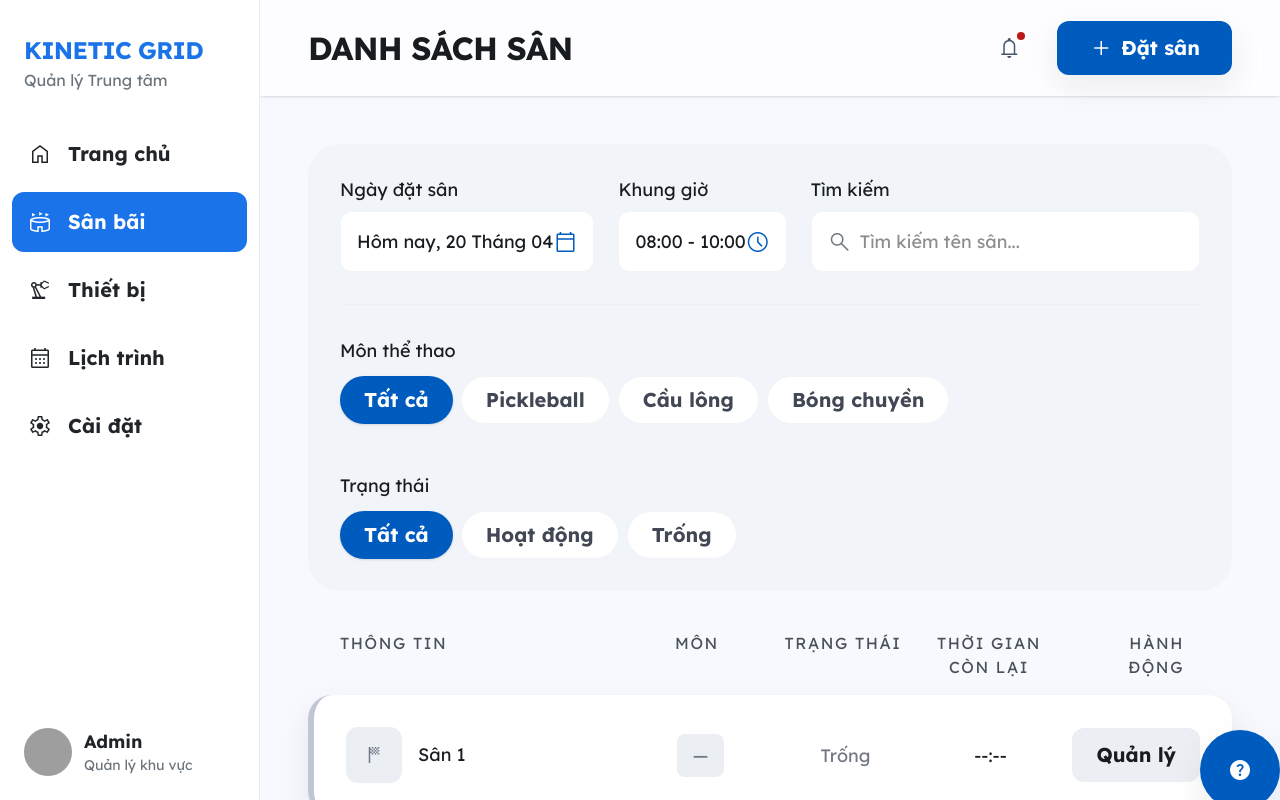
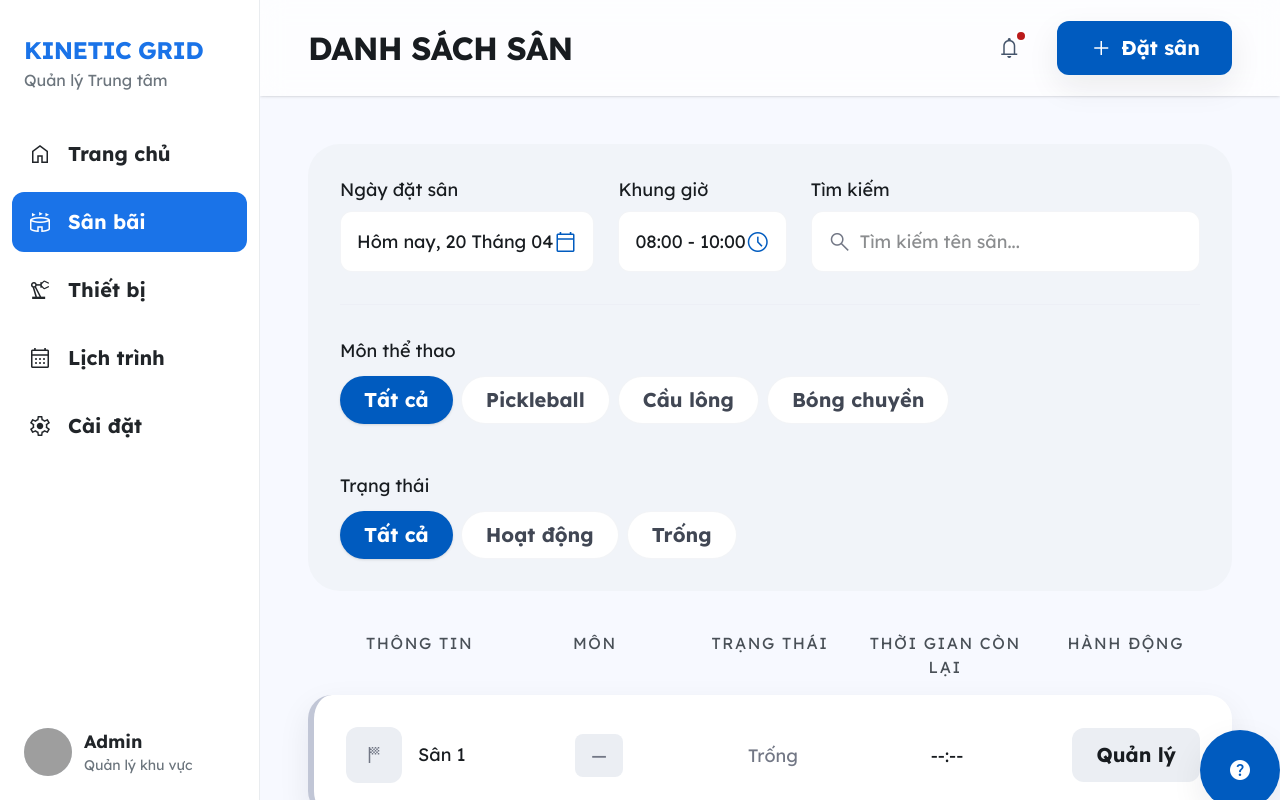
Before and after one commit to Uyhuynh23/HCI, a React (Vite) app: page /fields in a window 1280 px wide. Built offline with nearby package versions, Linux system fonts and the light colour scheme; grey boxes are pictures that could not be loaded.

Commit message:
Fix the table padding in field page

```diff
--- a/src/pages/FieldsPage.jsx
+++ b/src/pages/FieldsPage.jsx
@@ -134,8 +134,7 @@ export function FieldsPage() {
                       key={sport}
                       disabled={isDisabled}
                       onClick={() => setActiveSportFilter(sport)}
-                      className={`px-6 py-2 rounded-full action-style transition-all ${
-                        activeSportFilter === sport
+                      className={`px-6 py-2 rounded-full action-style transition-all ${activeSportFilter === sport
                         ? 'bg-primary text-on-primary shadow-sm'
                         : 'bg-surface-container-lowest text-on-surface-variant border border-outline-variant/20 hover:bg-white'
                         } ${isDisabled ? 'opacity-40 cursor-not-allowed grayscale-[0.5]' : ''}`}
@@ -158,8 +157,7 @@ export function FieldsPage() {
                         setActiveSportFilter('Tất cả');
                       }
                     }}
-                    className={`px-6 py-2 rounded-full action-style transition-colors ${
-                      activeStatusFilter === status
+                    className={`px-6 py-2 rounded-full action-style transition-colors ${activeStatusFilter === status
                       ? 'bg-primary text-on-primary shadow-sm'
                       : 'bg-surface-container-lowest text-on-surface-variant border border-outline-variant/20 hover:bg-white'
                       }`}
@@ -174,8 +172,8 @@ export function FieldsPage() {
 
         {/* Court List */}
         <section className="space-y-4">
-          <div className="grid grid-cols-6 px-8 small-style font-bold uppercase tracking-widest mb-4 gap-4">
-            <div className="col-span-2">Thông tin</div>
+          <div className="grid grid-cols-5 px-8 small-style font-bold uppercase tracking-widest mb-4 gap-4">
+            <div className="text-center">Thông tin</div>
             <div className="text-center">Môn</div>
             <div className="text-center">Trạng thái</div>
             <div className="text-center">Thời gian còn lại</div>
@@ -199,9 +197,9 @@ export function FieldsPage() {
                 <div
                   key={field.id}
                   onClick={() => navigate(`/fields/${field.id}`)}
-                  className={`grid grid-cols-6 items-center bg-surface-container-lowest p-8 rounded-[1.5rem] editorial-shadow border-l-[6px] ${borderColor} transition-all hover:scale-[1.01] hover:bg-slate-50 cursor-pointer gap-4 group`}
+                  className={`grid grid-cols-5 items-center bg-surface-container-lowest p-8 rounded-[1.5rem] editorial-shadow border-l-[6px] ${borderColor} transition-all hover:scale-[1.01] hover:bg-slate-50 cursor-pointer gap-4 group`}
                 >
-                  <div className="col-span-2 flex items-center gap-4">
+                  <div className="flex items-center gap-4">
                     <div className={`w-14 h-14 ${iconBg} rounded-xl flex items-center justify-center transition-transform group-hover:scale-110`}>
                       {isIdle || !config.isImage ? (
                         <span className="material-symbols-outlined text-[32px]">{iconName}</span>
```
Lines whose indentation alone changed are shown as unchanged.
